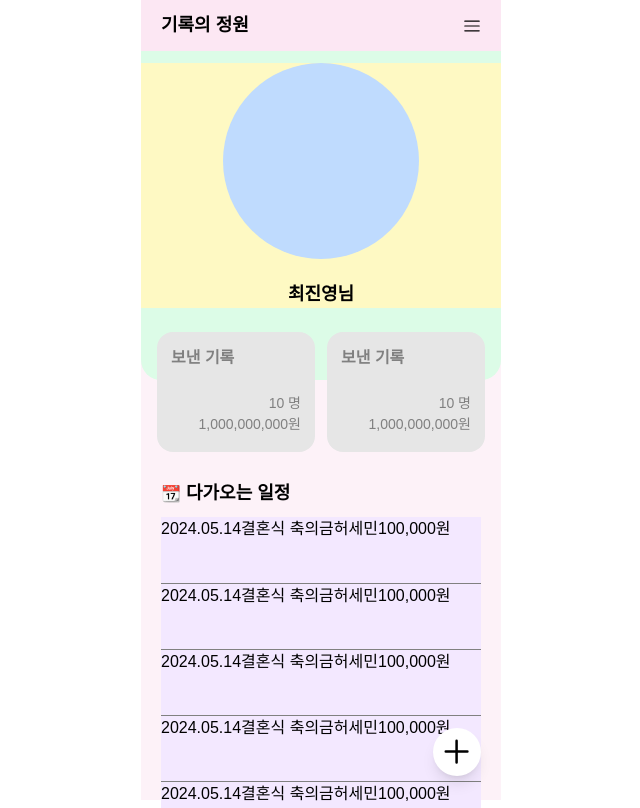
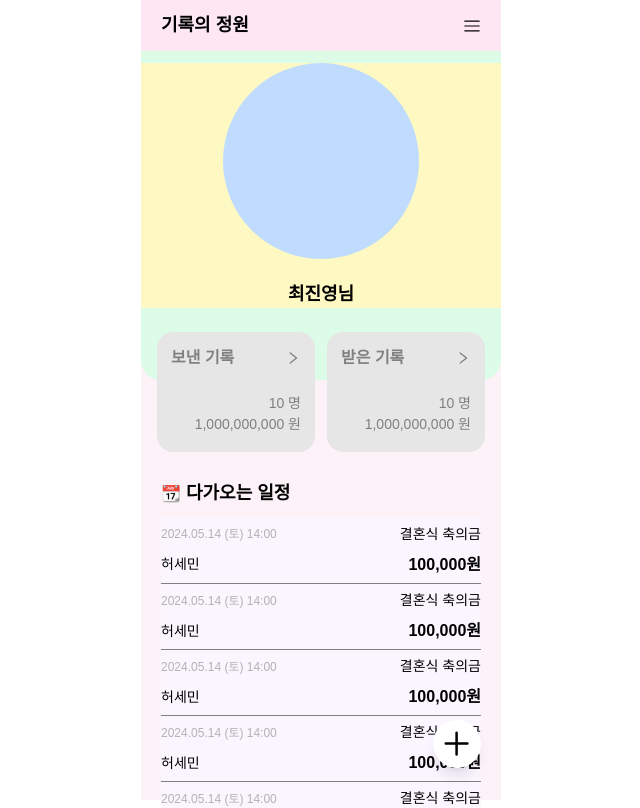
Before and after one commit to kangmin01/Garden-of-Records, a React (Create React App) app: page / in a window 1280 px wide. Shown: the top 808 px of the page, without its empty margins (319-959 px from the left). Built offline with nearby package versions, Linux system fonts and the light colour scheme.

Commit message:
fix: Correct alignment and update design in main page components

```diff
--- a/src/components/EventListCard.tsx
+++ b/src/components/EventListCard.tsx
@@ -1,10 +1,19 @@
+import { Link } from "react-router-dom";
+
 export default function EventListCard() {
   return (
-    <div className="h-[66px] bg-purple-100 border-solid border-y-[1px] border-gray2 first:border-y-0">
-      <span>2024.05.14</span>
-      <span>결혼식 축의금</span>
-      <span>허세민</span>
-      <span>100,000원</span>
-    </div>
+    <Link
+      to={`/list/type/id`}
+      className="h-[66px] flex flex-col justify-center bg-purple-50 border-solid border-y-[1px] border-gray2 first:border-y-0"
+    >
+      <div className="w-full flex justify-between items-center mb-2">
+        <span className="text-sm text-gray1">2024.05.14 (토) 14:00</span>
+        <span className="text-p">결혼식 축의금</span>
+      </div>
+      <div className="w-full flex justify-between items-center">
+        <span className="text-p">허세민</span>
+        <span className="text-h2">100,000원</span>
+      </div>
+    </Link>
   );
 }
--- /dev/null
+++ b/src/components/RecordCard.tsx
@@ -0,0 +1,27 @@
+import { Link } from "react-router-dom";
+import { formatNumber } from "../util/formatNumber";
+import RightChevron from "./ui/icons/RightChevron";
+
+type Props = {
+  type: "send" | "receive";
+  totalCount: number;
+  totalAmount: number;
+};
+
+export default function RecordCard({ type, totalCount, totalAmount }: Props) {
+  const title = { send: "보낸 기록", receive: "받은 기록" };
+
+  return (
+    <Link
+      to={`/list/${type}`}
+      className="flex flex-col w-[158px] h-[120px] p-3.5 text-gray2 bg-gray0 rounded-2xl"
+    >
+      <div className="flex items-center justify-between mb-[23px]">
+        <span className="text-h2">{title[type]}</span>
+        <RightChevron />
+      </div>
+      <span className="text-right text-p">{totalCount} 명</span>
+      <span className="text-right text-p">{formatNumber(totalAmount)} 원</span>
+    </Link>
+  );
+}
--- a/src/components/ui/BackButton.tsx
+++ b/src/components/ui/BackButton.tsx
@@ -1,5 +1,5 @@
 import { useNavigate } from "react-router-dom";
-import BackArrow from "./icons/BackArrow";
+import BackArrow from "./icons/LeftChevron";
 
 export default function BackButton() {
   const navigate = useNavigate();
--- a/src/components/ui/FloatingButton.tsx
+++ b/src/components/ui/FloatingButton.tsx
@@ -3,11 +3,13 @@ import PlusIcon from "./icons/PlusIcon";
 
 export default function FloatingButton() {
   return (
-    <Link
-      to="/event/add "
-      className="absolute bottom-6 right-5 bg-white p-1 text-[40px] rounded-full shadow-lg"
-    >
-      <PlusIcon />
-    </Link>
+    <div className="fixed bottom-0 w-[360px] h-20">
+      <Link
+        to="/event/add "
+        className="absolute bottom-8 right-5 bg-white p-1 text-[40px] rounded-full shadow-lg"
+      >
+        <PlusIcon />
+      </Link>
+    </div>
   );
 }
--- /dev/null
+++ b/src/components/ui/icons/RightChevron.tsx
@@ -0,0 +1,5 @@
+import { AiOutlineRight } from "react-icons/ai";
+
+export default function RightChevron() {
+  return <AiOutlineRight />;
+}
--- a/src/pages/Home.tsx
+++ b/src/pages/Home.tsx
@@ -1,6 +1,7 @@
 import HamburgerIcon from "../components/ui/icons/HamburgerIcon";
 import EventListCard from "../components/EventListCard";
 import FloatingButton from "../components/ui/FloatingButton";
+import RecordCard from "../components/RecordCard";
 
 export default function Home() {
   return (
@@ -18,16 +19,8 @@ export default function Home() {
           <span className="text-h1 mt-[22px]">최진영님</span>
         </div>
         <div className="flex justify-between px-4">
-          <div className="flex flex-col w-[158px] h-[120px] p-3.5 text-gray2 bg-gray0 rounded-2xl">
-            <span className="mb-[23px] text-h2">보낸 기록</span>
-            <span className="text-right text-p">10 명</span>
-            <span className="text-right text-p">1,000,000,000원</span>
-          </div>
-          <div className="flex flex-col w-[158px] h-[120px] p-3.5 text-gray2 bg-gray0 rounded-2xl">
-            <span className="mb-[23px] text-h2">보낸 기록</span>
-            <span className="text-right text-p">10 명</span>
-            <span className="text-right text-p">1,000,000,000원</span>
-          </div>
+          <RecordCard type="send" totalCount={10} totalAmount={1000000000} />
+          <RecordCard type="receive" totalCount={10} totalAmount={1000000000} />
         </div>
       </div>
       <div className="pt-[429px] w-full px-5">
@@ -36,13 +29,7 @@ export default function Home() {
           <span className="text-h1"> 다가오는 일정</span>
         </div>
         <section className="divide-y-[1px]">
-          {/* <section className="divide-y-[1px] h-[330px] overflow-scroll"> */}
-          <EventListCard />
-          <EventListCard />
-          <EventListCard />
-          <EventListCard />
-          <EventListCard />
-          <EventListCard />
+          {/* <section className="divide-y-[1px] h-[280px] overflow-y-auto"> */}
           <EventListCard />
           <EventListCard />
           <EventListCard />
--- /dev/null
+++ b/src/util/formatNumber.ts
@@ -0,0 +1,3 @@
+export const formatNumber = (number: number) => {
+  return number.toLocaleString();
+};
```
Also changed, not shown: src/components/ui/icons/LeftChevron.tsx (renamed from src/components/ui/icons/BackArrow.tsx).
